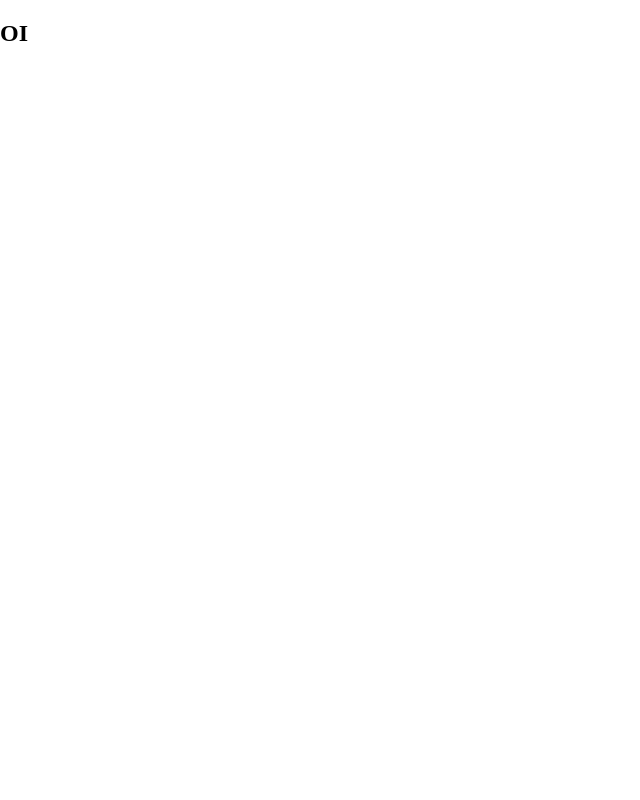
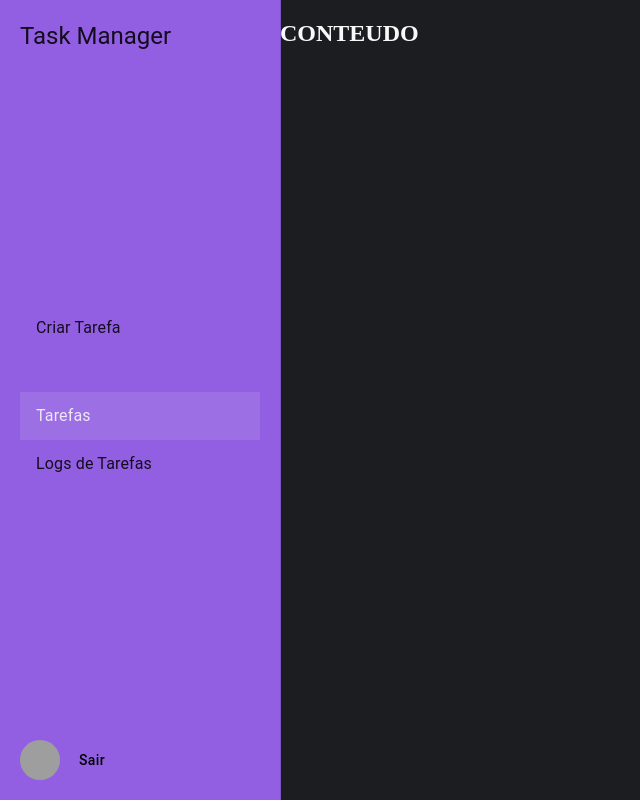
Before and after one commit to MatheusFelipe27/taskManager, a Next.js app: page /management in a window 1280 px wide. Shown: the whole page, without its empty margins (0-640 px from the left). Built offline with nearby package versions, Linux system fonts and the light colour scheme; grey boxes are pictures that could not be loaded; some icons are missing.

Commit message:
feat: add management page and logout api route

```diff
--- a/src/app/(private)/management/page.tsx
+++ b/src/app/(private)/management/page.tsx
@@ -1,11 +1,28 @@
-import React from 'react'
+"use client"
+import Sidebar from "@/components/layout/sidebar/sidebar"
+import { Box } from "@mui/material"
+import { styled } from "@mui/material/styles";
 
-const page = () => {
+const Page = () => {
+
+const ContentBox = styled(Box)(({}) => ({
+  display:"flex",
+  flexGrow: 1,
+  marginLeft: "280px",
+  height: "100vh",
+  backgroundColor: "#1C1D21"
+}));
+
   return (
     <>
-      <h2>OI</h2>
+      <Box sx={{display:"flex"}}>
+        <Sidebar/>
+        <ContentBox>
+          <h2 style={{color:'#f9f9f9'}}>CONTEUDO</h2>
+        </ContentBox>
+      </Box>
     </>
   )
 }
 
-export default page
+export default Page
--- a/src/app/api/auth/route.ts
+++ b/src/app/api/auth/route.ts
@@ -10,7 +10,7 @@ export const POST = async (req: Request) =>{
             { success: true, message: "Login realizado com sucesso!" },
             { status: 200 }
         )
-        res.cookies.set("user", user, { httpOnly: true, path: "/" });
+        res.cookies.set("user", user, { httpOnly: true, path: "/", maxAge: 60 * 60 * 24 * 7 });
         return res
     }
 
--- /dev/null
+++ b/src/app/api/logout/route.ts
@@ -0,0 +1,7 @@
+import { NextResponse } from "next/server";
+
+export const POST = () => {
+  const res = NextResponse.json({ success: true })
+  res.cookies.set("user", "", { maxAge: 0, path: "/" })
+  return res
+}
```
